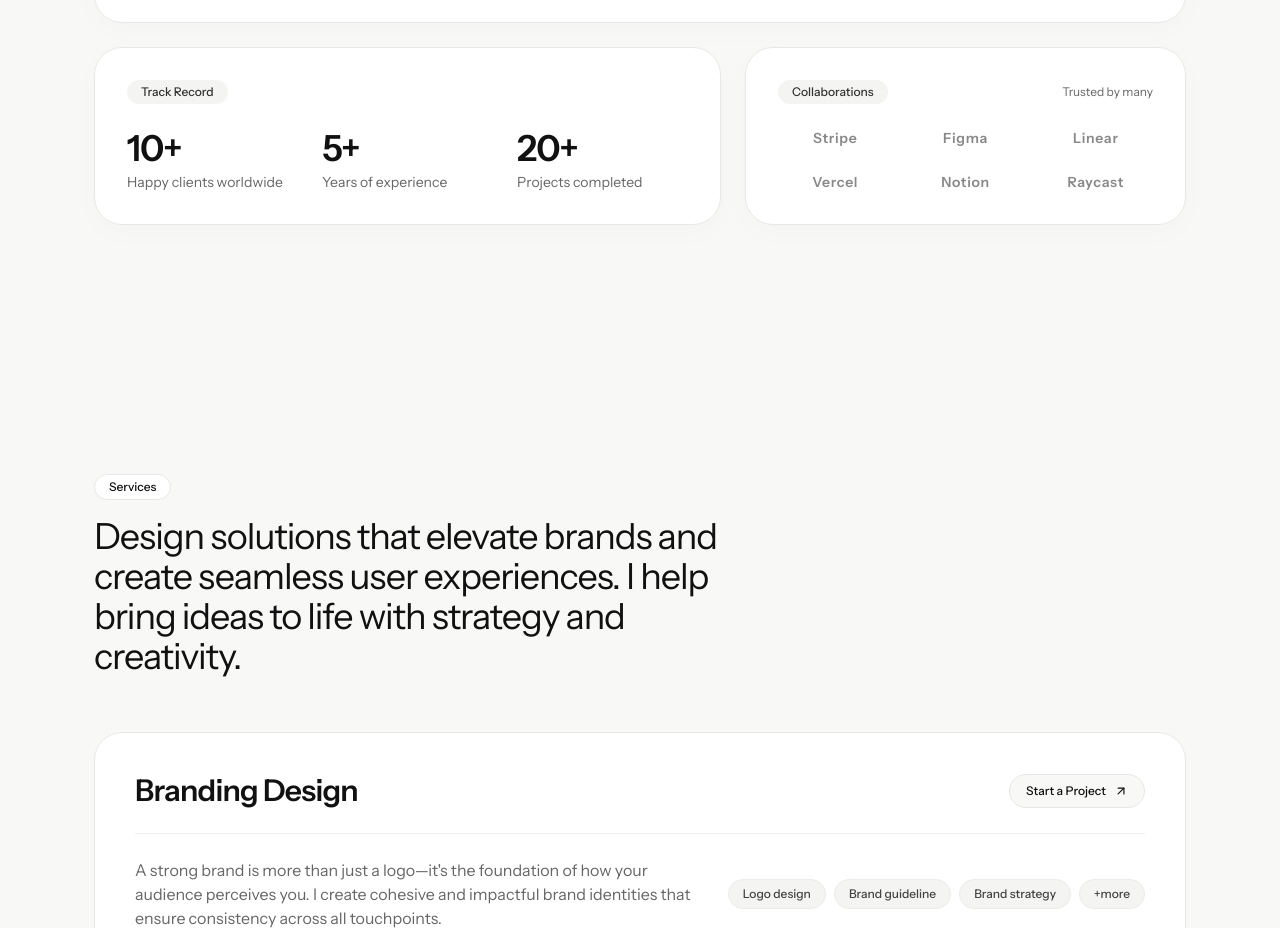
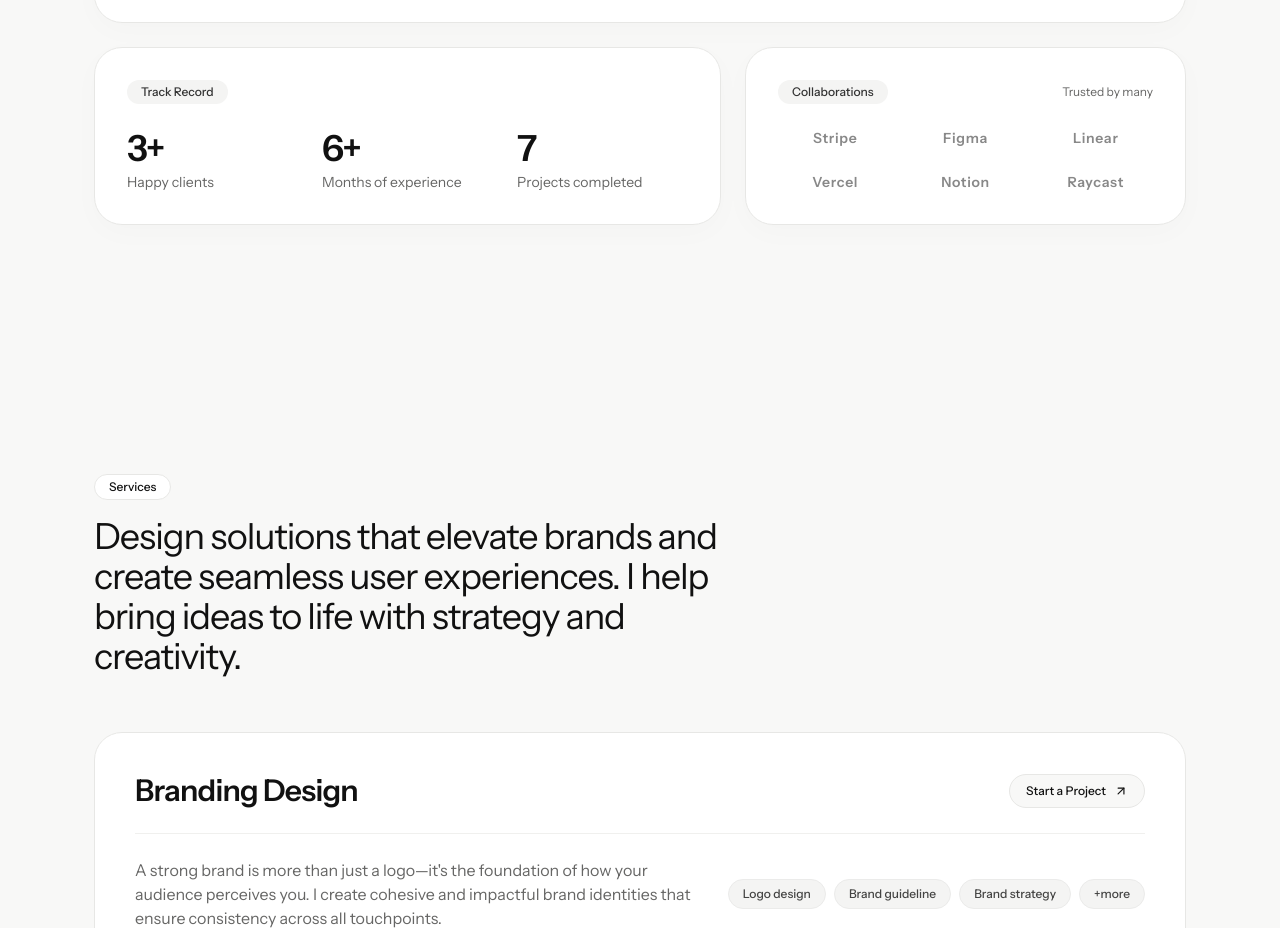
Before and after one commit to TeeJay980/portfolio, a Next.js app: page / in a window 1280 px wide. Shown: the part 1956-2884 px from the top of the page. Built offline with nearby package versions, Linux system fonts and the light colour scheme.

Commit message:
feat: update track record metrics to 3+ clients, 6+ months experience, 7 projects

```diff
--- a/src/components/sections/RecognitionSocialProof.tsx
+++ b/src/components/sections/RecognitionSocialProof.tsx
@@ -109,25 +109,25 @@ export default function RecognitionSocialProof() {
             <div className="grid grid-cols-1 sm:grid-cols-3 gap-6">
               <div>
                 <div className="text-3xl sm:text-4xl font-semibold tracking-[-0.025em] text-[#111111]">
-                  10+
+                  3+
                 </div>
                 <div className="text-sm text-[#666665] mt-1 font-normal">
-                  Happy clients worldwide
+                  Happy clients
                 </div>
               </div>
 
               <div>
                 <div className="text-3xl sm:text-4xl font-semibold tracking-[-0.025em] text-[#111111]">
-                  5+
+                  6+
                 </div>
                 <div className="text-sm text-[#666665] mt-1 font-normal">
-                  Years of experience
+                  Months of experience
                 </div>
               </div>
 
               <div>
                 <div className="text-3xl sm:text-4xl font-semibold tracking-[-0.025em] text-[#111111]">
-                  20+
+                  7
                 </div>
                 <div className="text-sm text-[#666665] mt-1 font-normal">
                   Projects completed
```
